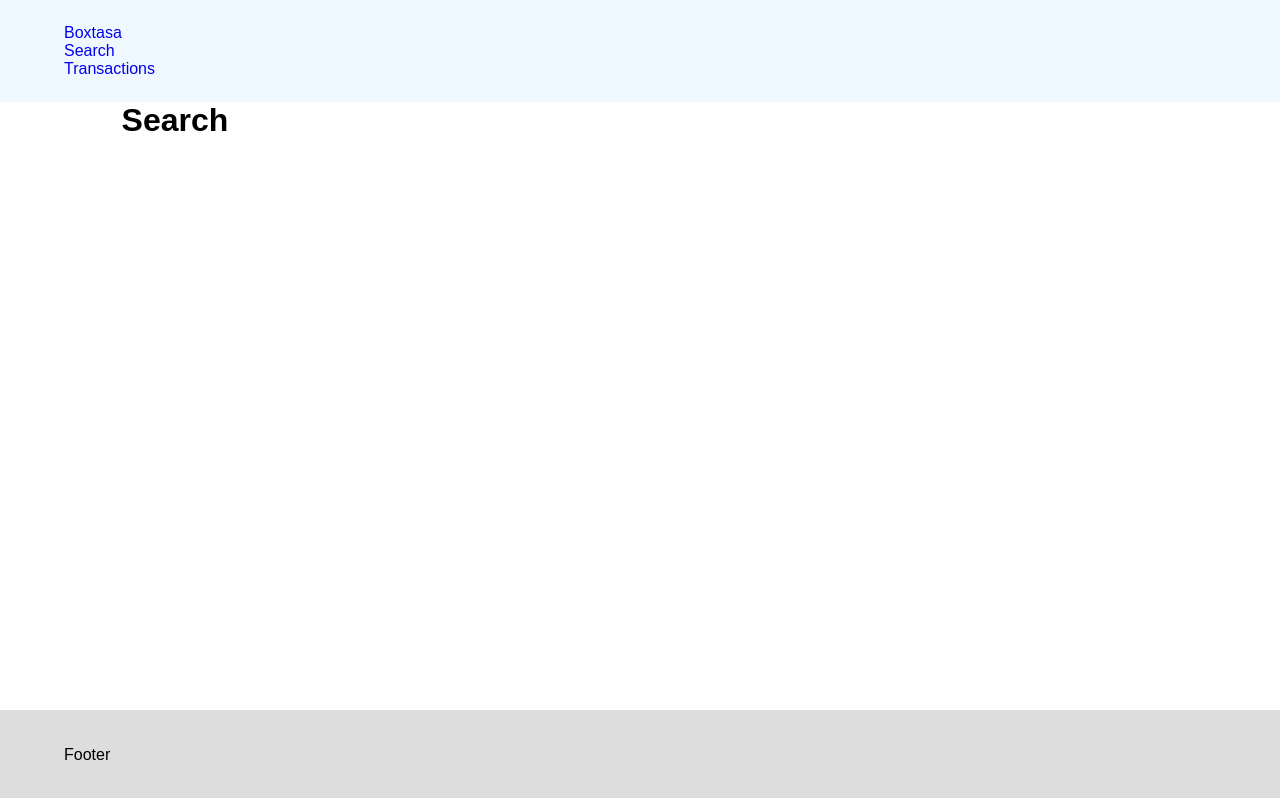
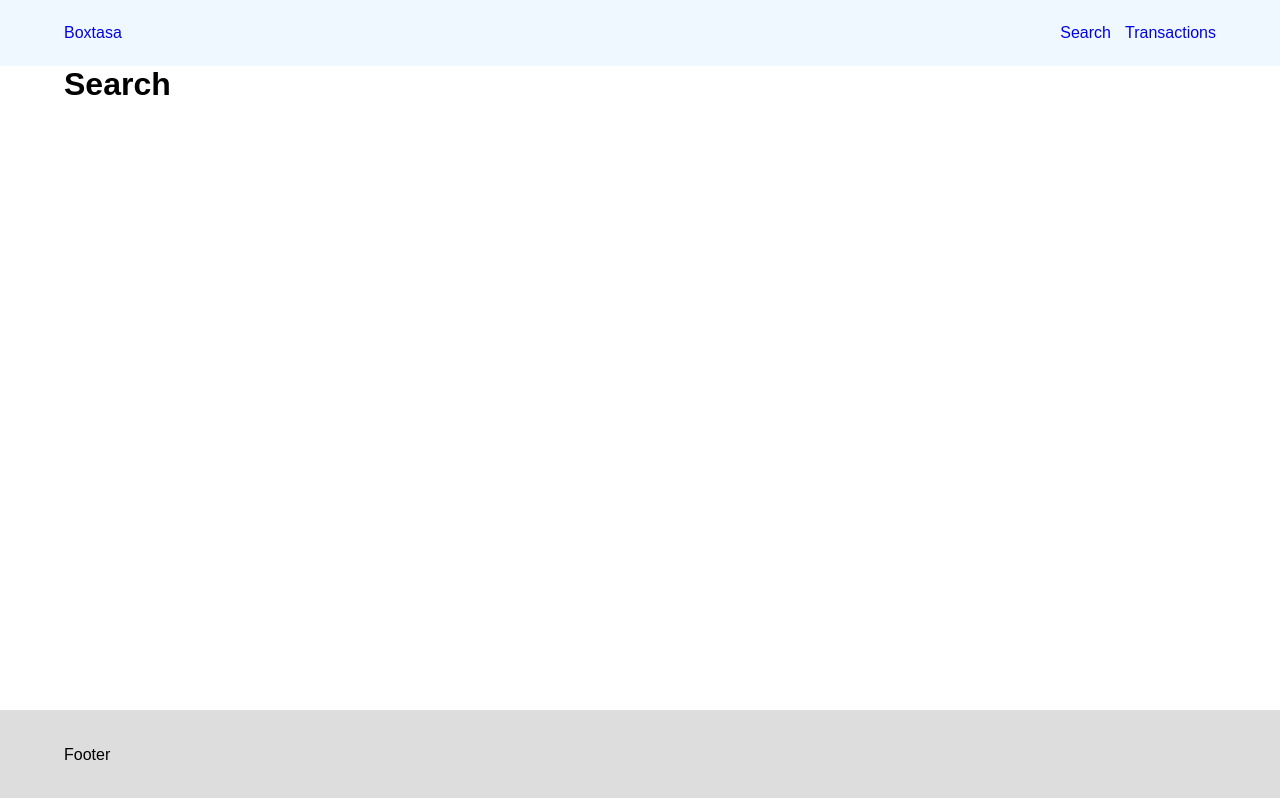
Before and after one commit to samuraijane/boxtasa, a React (Create React App) app in the folder react-ui/: page /search in a window 1280 px wide. Built offline with nearby package versions, Linux system fonts and the light colour scheme.

Commit message:
style nav items in header

```diff
--- a/react-ui/src/index.tsx
+++ b/react-ui/src/index.tsx
@@ -1,7 +1,7 @@
 import React from 'react';
 import ReactDOM from 'react-dom';
 import { BrowserRouter } from 'react-router-dom';
-import './style/index.scss';
+import './styles/index.scss';
 import App from './app';
 import reportWebVitals from './reportWebVitals';
 
--- a/react-ui/src/routes/landing/index.tsx
+++ b/react-ui/src/routes/landing/index.tsx
@@ -1,8 +1,8 @@
 const Landing = (): JSX.Element => {
   return (
-    <div className="y-wrap">
+    <>
       <h1>Landing</h1>
-    </div>
+    </>
   )
 };
 
--- a/react-ui/src/routes/search/index.tsx
+++ b/react-ui/src/routes/search/index.tsx
@@ -1,8 +1,8 @@
 const Search = (): JSX.Element => {
   return (
-    <div className="y-wrap">
+    <>
       <h1>Search</h1>
-    </div>
+    </>
   )
 };
 
--- a/react-ui/src/routes/transactions/index.tsx
+++ b/react-ui/src/routes/transactions/index.tsx
@@ -2,10 +2,10 @@ import TransactionData from '../../components/transactions/transactions';
 
 const Transactions = (): JSX.Element => {
   return (
-    <div className="y-wrap">
+    <>
       <h1>Transactions</h1>
       <TransactionData />
-    </div>
+    </>
   )
 };
 
--- a/react-ui/src/sectioning/header.tsx
+++ b/react-ui/src/sectioning/header.tsx
@@ -6,7 +6,7 @@ const Header = (): JSX.Element => {
       <div className="y-wrap">
         <nav>
           <div><NavLink to="/">Boxtasa</NavLink></div>
-          <ul>
+          <ul className="navs">
             <li><NavLink to="/search">Search</NavLink></li>
             <li><NavLink to="/transactions">Transactions</NavLink></li>
           </ul>
--- a/react-ui/src/style/base.scss
+++ b/react-ui/src/styles/base.scss
@@ -1,3 +1,10 @@
+* {
+  box-sizing: border-box;
+  font-family: sans-serif;
+  margin: 0;
+  padding: 0;
+}
+
 a {
   text-decoration: none;
 
@@ -27,6 +34,11 @@ main {
   flex: 1 0 auto;
 }
 
+nav {
+  display: flex;
+  justify-content: space-between;
+}
+
 ul {
   list-style-type: none;
 }
--- a/react-ui/src/style/index.scss
+++ b/react-ui/src/styles/index.scss
@@ -1,12 +1,6 @@
 @import "./base.scss";
 @import "./layout.scss";
-
-* {
-  box-sizing: border-box;
-  font-family: sans-serif;
-  margin: 0;
-  padding: 0;
-}
+@import "./style.scss";
 
 .btn {
   &.btn--generic {
--- /dev/null
+++ b/react-ui/src/styles/style.scss
@@ -0,0 +1,11 @@
+.navs {
+  display: flex;
+
+  li {
+    cursor: pointer;
+  }
+
+  li:last-of-type {
+    margin-left: 14px;
+  }
+}
```
Also changed, not shown: react-ui/src/styles/layout.scss (renamed from react-ui/src/style/layout.scss).
